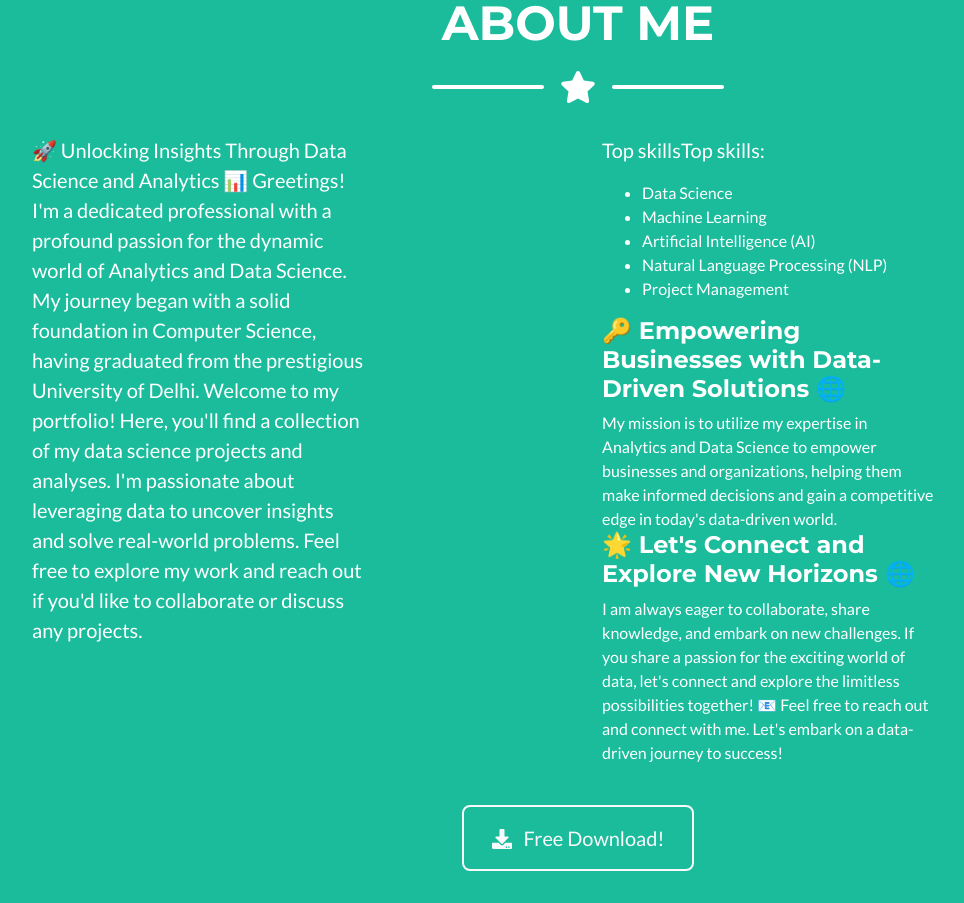
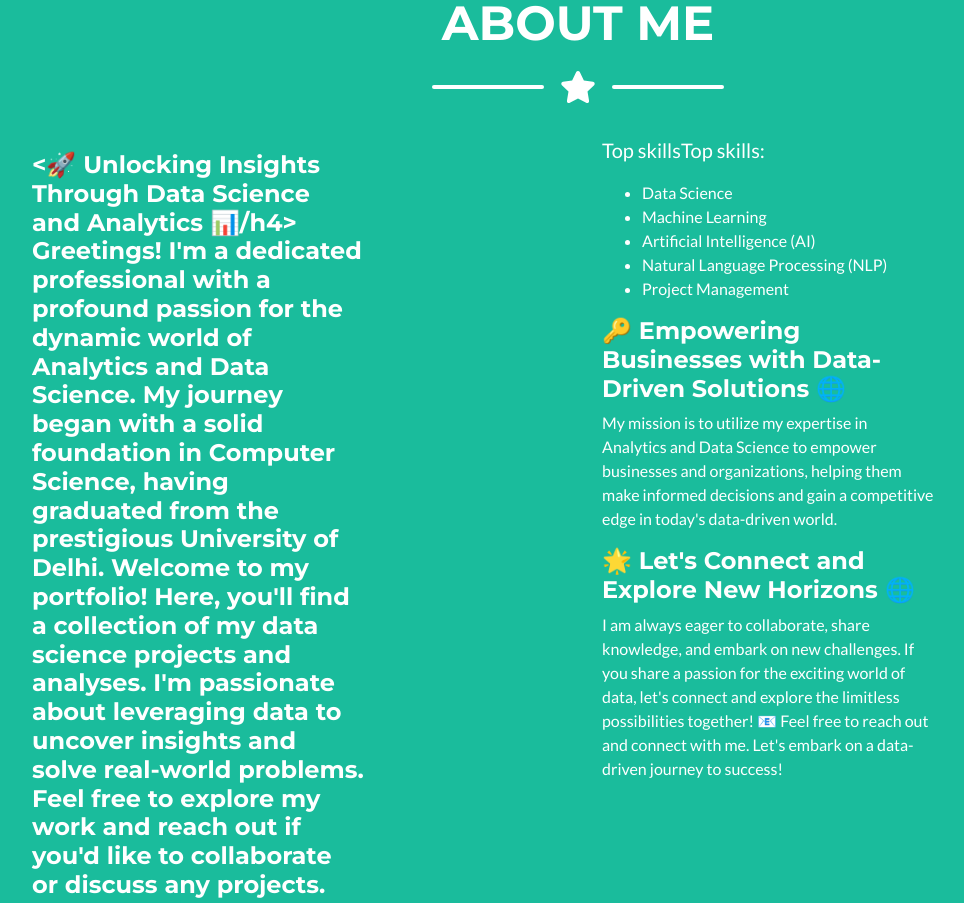
Before and after one commit to manojkumar010/manojkumar010.github.io, a plain HTML site: page index.html in a window 1280 px wide. Shown: the part 1727-2630 px from the top of the page, without its empty margins (62-1026 px from the left). Drawn offline with nearby package versions, Linux system fonts and the light colour scheme.

Commit message:
Update index.html

```diff
--- a/index.html
+++ b/index.html
@@ -3,8 +3,8 @@
     <head>
         <meta charset="utf-8" />
         <meta name="viewport" content="width=device-width, initial-scale=1, shrink-to-fit=no" />
-        <meta name="description" content="" />
-        <meta name="author" content="" />
+        <meta name="description" content="Explore my data scientist portfolio showcasing a collection of data analysis, machine learning, and data visualization projects. Discover insights, skills, and expertise in data science. Data scientist, machine learning, data analysis, data visualization, data projects, AI, portfolio, data-driven insights"/>
+        <meta name="author" content="Manoj Kumar" />
         <title>Manoj Kumar</title>
         <!-- Favicon-->
         <link rel="icon" type="image/x-icon" href="assets/img/favicon.ico" />
@@ -134,11 +134,11 @@
                 </div>
                 <!-- About Section Content-->
                 <div class="row">
-                    <div class="col-lg-4 mr-auto"><p class="lead">🚀 Unlocking Insights Through Data Science and Analytics 📊
+                    <div class="col-lg-4 mr-auto"><p class="lead">
+                        <h4><🚀 Unlocking Insights Through Data Science and Analytics 📊/h4>
 
-Greetings! I'm a dedicated professional with a profound passion for the dynamic world of Analytics and Data Science. My journey began with a solid foundation in Computer Science, having graduated from the prestigious University of Delhi.
-Welcome to my  portfolio! Here, you'll find a collection of my data science projects and analyses. I'm passionate about leveraging data to uncover insights and solve real-world problems. Feel free to explore my work and reach out if you'd like to collaborate or discuss any projects.
-
+<p>Greetings! I'm a dedicated professional with a profound passion for the dynamic world of Analytics and Data Science. My journey began with a solid foundation in Computer Science, having graduated from the prestigious University of Delhi.
+Welcome to my  portfolio! Here, you'll find a collection of my data science projects and analyses. I'm passionate about leveraging data to uncover insights and solve real-world problems. Feel free to explore my work and reach out if you'd like to collaborate or discuss any projects.</p>
 </p></div>
                     <div class="col-lg-4 mr-auto"><p class="lead">Top skillsTop skills:
                         <ul>
@@ -149,12 +149,10 @@ Welcome to my  portfolio! Here, you'll find a collection of my data science proj
                             <li>Project Management</li>
                             </ul>
                     <h4>🔑 Empowering Businesses with Data-Driven Solutions 🌐</h4>
-My mission is to utilize my expertise in Analytics and Data Science to empower businesses and organizations, helping them make informed decisions and gain a competitive edge in today's data-driven world.
-
+<p>My mission is to utilize my expertise in Analytics and Data Science to empower businesses and organizations, helping them make informed decisions and gain a competitive edge in today's data-driven world.</p>
 <h4>🌟 Let's Connect and Explore New Horizons 🌐</h4>
-
-I am always eager to collaborate, share knowledge, and embark on new challenges. If you share a passion for the exciting world of data, let's connect and explore the limitless possibilities together!
-📧 Feel free to reach out and connect with me. Let's embark on a data-driven journey to success!
+<p>I am always eager to collaborate, share knowledge, and embark on new challenges. If you share a passion for the exciting world of data, let's connect and explore the limitless possibilities together!
+📧 Feel free to reach out and connect with me. Let's embark on a data-driven journey to success! </p>
                     </p></div>
                 </div>
                 <!-- About Section Button-->
```
